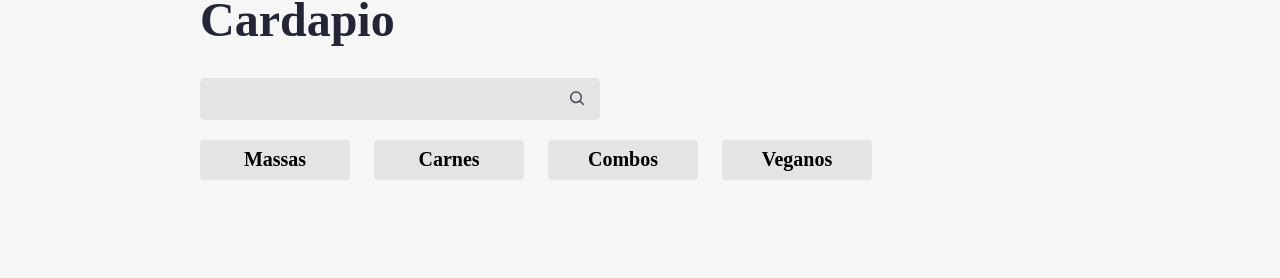
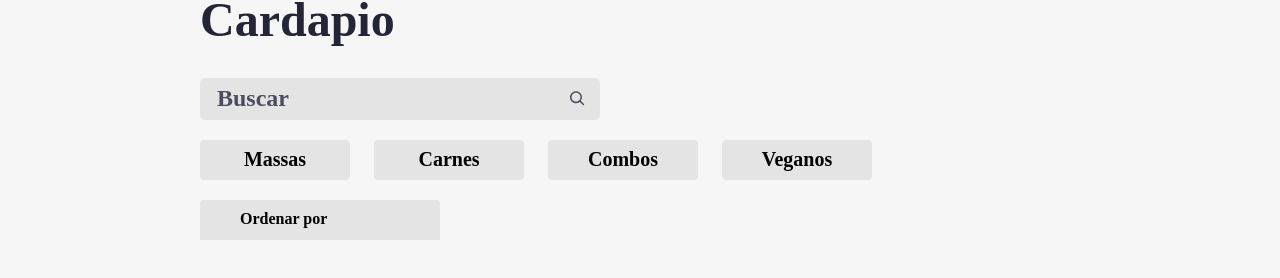
Before and after one commit to deyvidwms/aluroni, a React (Create React App) app: page / in a window 1280 px wide. Shown: the part 514-792 px from the top of the page. Built offline with nearby package versions, Linux system fonts and the light colour scheme; a web font is replaced by a local one.

Commit message:
Criação do ordenador e alteração do favicon

```diff
--- a/public/index.html
+++ b/public/index.html
@@ -2,15 +2,13 @@
 <html lang="en">
   <head>
     <meta charset="utf-8" />
-    <link rel="icon" href="%PUBLIC_URL%/favicon.ico" />
+    <link rel="icon" href="%PUBLIC_URL%/favicon.svg" />
     <meta name="viewport" content="width=device-width, initial-scale=1" />
     <meta name="theme-color" content="#000000" />
     <meta
       name="description"
       content="Web site created using create-react-app"
     />
-    <link rel="apple-touch-icon" href="%PUBLIC_URL%/logo192.png" />
-    <link rel="manifest" href="%PUBLIC_URL%/manifest.json" />
     <title>Aluroni</title>
   </head>
   <body>
--- a/src/pages/Cardapio/Buscador/index.tsx
+++ b/src/pages/Cardapio/Buscador/index.tsx
@@ -13,6 +13,7 @@
       <input
         value={busca}
         onChange={evento => setBusca(evento.target.value)}
+        placeholder="Buscar"
       />
       <CgSearch
         size={20}
--- /dev/null
+++ b/src/pages/Cardapio/Ordenador/Ordenador.module.scss
@@ -0,0 +1,49 @@
+@import "styles/variaveis";
+
+.ordenador {
+  align-items: center;
+  background-color: $grey;
+  border: none;
+  border-top-left-radius: 4px;
+  border-top-right-radius: 4px;
+  display: flex;
+  font-size: 1rem;
+  font-weight: bold;
+  height: 40px;
+  justify-content: space-between;
+  min-width: 240px;
+  padding: 0 40px;
+  position: relative;
+  &--ativo {
+    background-color: $blue;
+    color: white;
+  }
+  &__options {
+    display: none;
+    position: absolute;
+    left: 0;
+    flex-direction: column;
+    top: 100%;
+    width: 100%;
+    &--ativo {
+      display: flex;
+    }
+  }
+  &__option {
+    align-items: center;
+    background-color: $grey;
+    border-top: 2px solid $light-grey;
+    box-sizing: border-box;
+    color: $black;
+    display: flex;
+    height: 40px;
+    justify-content: center;
+    width: inherit;
+    &:hover,
+    &--ativo {
+      background-color: $blue;
+      cursor: pointer;
+      color: white;
+    }
+  }
+}
--- /dev/null
+++ b/src/pages/Cardapio/Ordenador/index.tsx
@@ -0,0 +1,17 @@
+import styles from './Ordenador.module.scss';
+import opcoes from './opcoes.json';
+
+export default function Ordenador () {
+  return (
+    <button className={styles.ordenador}>
+      <span>Ordenar por</span>
+      <div className={styles.ordenador__options}>
+        { opcoes.map((opcao) => (
+          <div className={styles.ordenador__option} key={opcao.value}>
+            {opcao.nome}
+          </div>
+        )) }
+      </div>
+    </button>
+  )
+}
--- /dev/null
+++ b/src/pages/Cardapio/Ordenador/opcoes.json
@@ -0,0 +1,18 @@
+[
+  {
+    "nome": "",
+    "value": ""
+  },
+  {
+    "nome": "Porção",
+    "value": "porcao"
+  },
+  {
+    "nome": "Qtd. pessoas",
+    "value": "qtd_pessoas"
+  },
+  {
+    "nome": "Preço",
+    "value": "preco"
+  }
+]
--- a/src/pages/Cardapio/index.tsx
+++ b/src/pages/Cardapio/index.tsx
@@ -6,6 +6,7 @@
 import { ReactComponent as Logo } from "assets/logo.svg";
 
 import styles from './Cardapio.module.scss';
+import Ordenador from './Ordenador';
 
 
 export default function Cardapio () {
@@ -30,6 +31,7 @@
         />
         <div className={styles.cardapio__filtros}>
           <Filtros filtro={filtro} setFiltro={setFiltro} />
+          <Ordenador />
         </div>
       </section>
     </main>
```
Also changed, not shown: public/favicon.svg (added).
